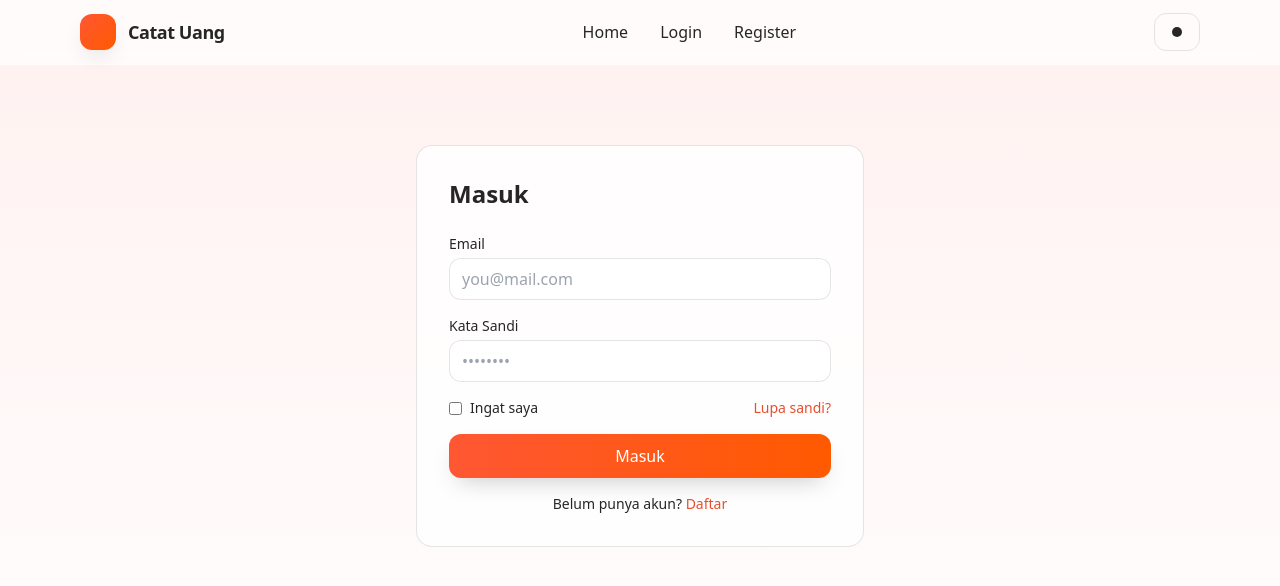
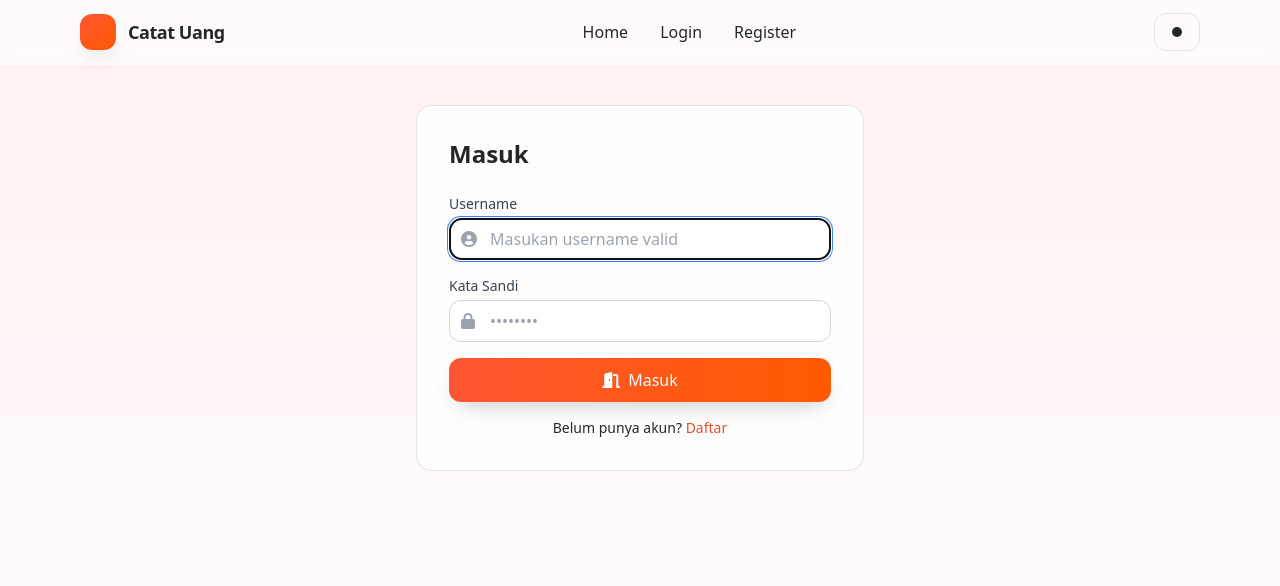
Before and after one commit to arkisme99/vue_catatuang, a Vue app: page /login in a window 1280 px wide. Shown: the top 586 px of the page. Built offline with nearby package versions, Linux system fonts and the light colour scheme; a small style sheet from the web is missing.

Commit message:
fix; warning autofocus

```diff
--- a/src/components/BaseInput.vue
+++ b/src/components/BaseInput.vue
@@ -20,13 +20,16 @@
         v-model="modelValueLocal"
         class="w-full rounded-xl border border-gray-300 dark:border-gray-600 bg-white dark:bg-neutral-800 px-10 py-2 text-gray-900 dark:text-gray-100 focus:ring-2 focus:ring-blue-500 focus:border-blue-500 placeholder-gray-400 dark:placeholder-gray-500 transition-colors duration-200"
         v-bind="attrs"
+        ref="inputEl"
       />
     </div>
   </div>
 </template>
 
 <script setup>
-import { computed, useAttrs } from "vue";
+import { nextTick, onMounted } from "vue";
+import { computed, ref, useAttrs } from "vue";
+import { onBeforeRouteLeave } from "vue-router";
 
 defineOptions({
   inheritAttrs: false,
@@ -40,6 +43,7 @@ const props = defineProps({
   type: { type: String, default: "text" },
   modelValue: { type: String, default: "" },
   icon: { type: String, default: "fas fa-search" },
+  afocus: { type: Boolean, default: false },
 });
 
 const emit = defineEmits(["update:modelValue"]);
@@ -52,6 +56,21 @@ const modelValueLocal = computed({
 
 // Ambil semua atribut yang tidak didefinisikan di props
 const attrs = useAttrs();
+
+// Fokus otomatis ketika komponen dirender
+const inputEl = ref(null);
+
+onMounted(async () => {
+  if (props.afocus) {
+    await nextTick();
+    inputEl.value?.focus();
+  }
+});
+
+// Blur sebelum pindah halaman
+onBeforeRouteLeave(() => {
+  inputEl.value?.blur();
+});
 </script>
 
 <style scoped></style>
--- a/src/components/Layout.vue
+++ b/src/components/Layout.vue
@@ -2,7 +2,6 @@
 import { onBeforeMount, onMounted } from "vue";
 import Navbar from "./Navbar.vue";
 import { useThemeStore } from "../stores/theme";
-import { useAuthStore } from "../stores/auth";
 
 // Jalankan saat komponen mount
 onBeforeMount(async () => {
--- /dev/null
+++ b/src/composable/useLogin.js
@@ -0,0 +1,42 @@
+import { reactive, ref } from "vue";
+import { useRouter } from "vue-router";
+import { AuthService } from "../services/AuthService";
+import { useAuthStore } from "../stores/auth";
+
+export function useLogin() {
+  const user = reactive({
+    username: "",
+    password: "",
+  });
+
+  const isLoading = ref(false);
+  const router = useRouter();
+  const authStore = useAuthStore();
+
+  async function handleSubmit() {
+    isLoading.value = true;
+
+    try {
+      const response = await AuthService.login(user);
+
+      if (response.ok) {
+        const responseBody = response.json();
+        console.log(`Response Login: ${responseBody}`);
+
+        authStore.authToken = responseBody.data.token;
+        await router.push({ path: "/dashboard" });
+      }
+    } catch (e) {
+      if (e instanceof Promise) {
+        //tidak eksekusi apapun karena sudah dihandle sama apiFetch
+      } else {
+        console.log(e);
+        alertError(e);
+      }
+    } finally {
+      isLoading.value = true;
+    }
+  }
+
+  return { user, handleSubmit, isLoading };
+}
--- a/src/composable/useRegister.js
+++ b/src/composable/useRegister.js
@@ -1,7 +1,8 @@
 import { reactive, ref } from "vue";
 import { AuthService } from "../services/AuthService";
-import { alertError, alertSuccess } from "../lib/alert";
+import { alertError } from "../lib/alert";
 import { useRouter } from "vue-router";
+import { useFlashStore } from "../stores/flash";
 
 export function useRegister() {
   const user = reactive({
@@ -14,6 +15,7 @@ export function useRegister() {
 
   const isLoading = ref(false);
   const router = useRouter();
+  const flashStore = useFlashStore();
 
   async function handleSubmit() {
     if (user.password !== user.password_confirmation) {
@@ -26,7 +28,8 @@ export function useRegister() {
       const response = await AuthService.register(user);
       // console.log(`Response: ${response}`);
       if (response.ok) {
-        await alertSuccess("Pendaftaran berhasil");
+        await flashStore.setFlash("Pendaftaran berhasil", "success");
+
         await router.push({
           path: "/login",
         });
--- a/src/lib/alert.js
+++ b/src/lib/alert.js
@@ -1,26 +1,36 @@
-import Swal from "sweetalert2"
+import Swal from "sweetalert2";
 
 export const alertSuccess = async (message) => {
-    return Swal.fire({
-        icon: 'success',
-        title: 'Sukses Proses',
-        text: message
-    })
-}
-
+  return Swal.fire({
+    toast: true, // mode toast (kecil, pojok)
+    position: "top-end", // pojok kanan atas
+    icon: "success",
+    title: message,
+    showConfirmButton: false, // tanpa tombol OK
+    timer: 2500, // auto close 2 detik
+    timerProgressBar: true, // ada loader (progress bar)
+    background: "#41882cff",
+    color: "#fff",
+    didOpen: (toast) => {
+      // pause/resume loader saat mouse hover
+      toast.onmouseenter = Swal.stopTimer;
+      toast.onmouseleave = Swal.resumeTimer;
+    },
+  });
+};
 
 export const alertError = async (message) => {
-    return Swal.fire({
-        icon: 'error',
-        title: 'Ups !',
-        text: message
-    })
-}
+  return Swal.fire({
+    icon: "error",
+    title: "Ups !",
+    text: message,
+  });
+};
 
 export const alertWarning = async (errors) => {
-    return Swal.fire({
-        icon: 'warning',
-        title: 'Ups !',
-        html: errors
-    })
-}
+  return Swal.fire({
+    icon: "warning",
+    title: "Ups !",
+    html: errors,
+  });
+};
--- a/src/pages/auth/UserLogin.vue
+++ b/src/pages/auth/UserLogin.vue
@@ -1,53 +1,30 @@
 <template>
-  <!-- Main -->
-  <main class="max-w-6xl mx-auto px-4 py-10 space-y-12">
-    <!-- Login -->
-    <section id="view-login" class="animate-fadeUp">
-      <div class="max-w-md mx-auto">
-        <div
-          class="p-6 md:p-8 rounded-2xl bg-white/80 dark:bg-neutral-900/70 border border-black/10 dark:border-white/10 card-hover"
-        >
-          <h2 class="text-2xl font-semibold mb-6">Masuk</h2>
-          <form id="loginForm" class="space-y-4">
-            <div>
-              <label for="loginEmail" class="block text-sm font-medium mb-1"
-                >Email</label
-              >
-              <input
+  <SectionBoxMain id="view-login" title="Masuk">
+    <form id="loginForm" class="space-y-4" v-on:submit.prevent="handleSubmit">
+      <BaseInput
+        label="Username"
         id="loginEmail"
-                type="email"
+        name="username"
         required
-                class="w-full rounded-xl border border-black/10 dark:border-white/10 bg-white/90 dark:bg-neutral-800 px-3 py-2 focus-brand"
-                placeholder="you@mail.com"
+        placeholder="Masukan username valid"
+        icon="fas fa-user-circle"
+        autocomplete="off"
+        v-model="user.username"
+        :afocus="true"
       />
-            </div>
-            <div>
-              <label for="loginPassword" class="block text-sm font-medium mb-1"
-                >Kata Sandi</label
-              >
-              <input
+      <BaseInput
+        label="Kata Sandi"
         id="loginPassword"
-                type="password"
+        name="password"
         required
-                class="w-full rounded-xl border border-black/10 dark:border-white/10 bg-white/90 dark:bg-neutral-800 px-3 py-2 focus-brand"
         placeholder="••••••••"
+        icon="fas fa-lock"
+        autocomplete="off"
+        v-model="user.password"
       />
-            </div>
-            <div class="flex items-center justify-between text-sm">
-              <label class="inline-flex items-center gap-2">
-                <input
-                  type="checkbox"
-                  class="rounded border-black/20 dark:border-white/20"
-                />
-                Ingat saya
-              </label>
-              <a href="#" class="text-brand-600 hover:underline">Lupa sandi?</a>
-            </div>
-            <button
-              class="w-full py-2.5 rounded-xl text-white bg-gradient-to-r from-brand-500 to-sunset-600 shadow-soft hover:opacity-90 transition"
-            >
-              Masuk
-            </button>
+      <ButtonSubmit :loading="isLoading">
+        <i class="fas fa-door-open"></i> Masuk
+      </ButtonSubmit>
       <p class="text-sm text-center">
         Belum punya akun?
         <RouterLink
@@ -59,12 +36,16 @@
         </RouterLink>
       </p>
     </form>
-        </div>
-      </div>
-    </section>
-  </main>
+  </SectionBoxMain>
 </template>
 
-<script setup></script>
+<script setup>
+import BaseInput from "../../components/BaseInput.vue";
+import ButtonSubmit from "../../components/ButtonSubmit.vue";
+import SectionBoxMain from "../../components/SectionBoxMain.vue";
+import { useLogin } from "../../composable/useLogin";
+
+const { user, isLoading, handleSubmit } = useLogin();
+</script>
 
 <style scoped></style>
--- a/src/pages/auth/UserRegister.vue
+++ b/src/pages/auth/UserRegister.vue
@@ -26,6 +26,7 @@ const { user, handleSubmit, isLoading } = useRegister();
           v-model="user.name"
           autocomplete="off"
           icon="fas fa-user"
+          :afocus="true"
         />
         <BaseInput
           id="regUsername"
--- a/src/router/index.js
+++ b/src/router/index.js
@@ -4,6 +4,8 @@ import Home from "../pages/Home.vue";
 import UserRegister from "../pages/auth/UserRegister.vue";
 import UserLogin from "../pages/auth/UserLogin.vue";
 import { useAuthStore } from "../stores/auth";
+import { useFlashStore } from "../stores/flash";
+import { alertSuccess } from "../lib/alert";
 
 const router = createRouter({
   history: createWebHistory(),
@@ -63,4 +65,13 @@ router.beforeEach(async (to, from, next) => {
   next();
 });
 
+router.afterEach(async (to, from) => {
+  const flashStore = useFlashStore();
+
+  if (flashStore.message && flashStore.type === "success") {
+    await alertSuccess(flashStore.message);
+    await flashStore.clearFlash();
+  }
+});
+
 export default router;
--- a/src/services/AuthService.js
+++ b/src/services/AuthService.js
@@ -23,6 +23,25 @@ export const AuthService = {
     return result;
   },
 
+  async login({ username, password }) {
+    const result = await apiFetch(
+      `${import.meta.env.VITE_API_PATH}/auth/login`,
+      {
+        method: POST,
+        headers: {
+          "Content-Type": "application/json",
+          Accept: "application/json",
+          "X-API-TOKEN": getToken(),
+        },
+        body: JSON.stringify({
+          username,
+          password,
+        }),
+      }
+    );
+    return result;
+  },
+
   async getProfile() {
     //pakai fetch biasa karena apipFetch semua error fetch keluar alert
     return await fetch(`${import.meta.env.VITE_API_PATH}/auth/profile`, {
--- /dev/null
+++ b/src/stores/flash.js
@@ -0,0 +1,19 @@
+import { defineStore } from "pinia";
+import { ref } from "vue";
+
+export const useFlashStore = defineStore("flash", () => {
+  const message = ref(null);
+  const type = ref(null);
+
+  async function setFlash(msg, flashType) {
+    message.value = msg;
+    type.value = flashType;
+  }
+
+  async function clearFlash() {
+    message.value = null;
+    type.value = null;
+  }
+
+  return { message, type, setFlash, clearFlash };
+});
```
Lines whose indentation alone changed are shown as unchanged.
